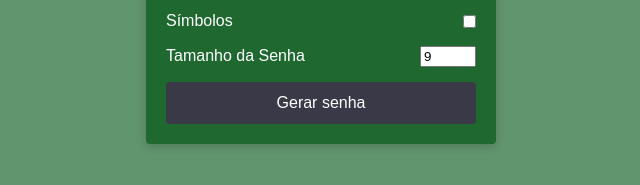
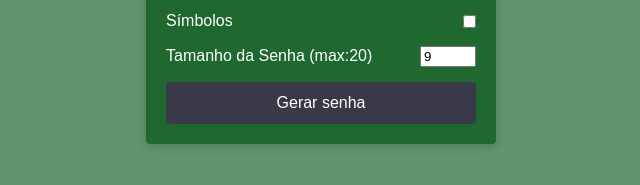
Before and after one commit to sunderhus/PasswordApp, a website: page public/index.html in a window 1280 px wide. Shown: the part 453-638 px from the top of the page, 319-959 px from the left. Drawn offline with Linux system fonts and the light colour scheme; a web font is replaced by a local one.

Commit message:
- mostra tamanho máximo aceitável.

```diff
--- a/public/index.html
+++ b/public/index.html
@@ -35,7 +35,7 @@
 			<input type="checkbox" id="symbols" />
 		</div>
         <div class="setting">
-            <label>Tamanho da Senha</label>
+            <label>Tamanho da Senha (max:20)</label>
             <input required type="number" id="length" min='4' max='20' value='9'/>
         </div>
 	</div>
```
